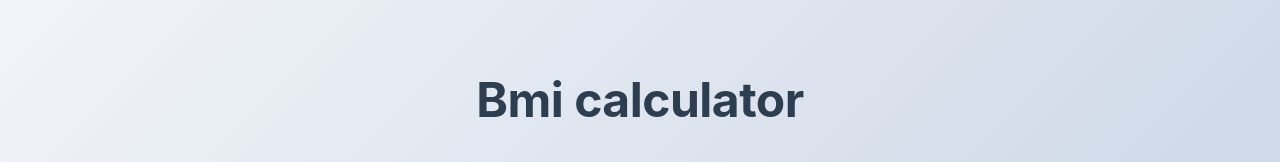
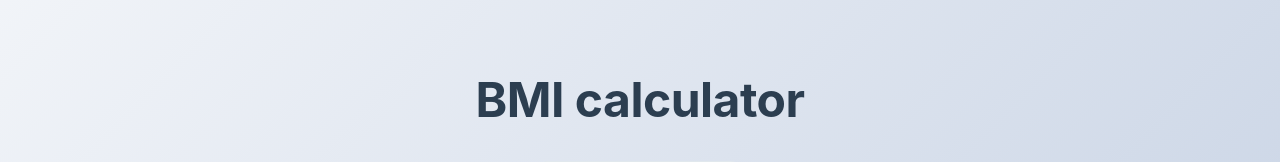
Before and after one commit to thamakorndontreethai/codespaces-react, a React (Vite) app: page / in a window 1280 px wide. Shown: the part 161-323 px from the top of the page. Built offline with nearby package versions, Linux system fonts and the light colour scheme.

Commit message:
fix: correct spelling of "BMI" in header of Bmi component

```diff
--- a/src/Bmi.jsx
+++ b/src/Bmi.jsx
@@ -13,7 +13,7 @@ export default function Bmi() {
         let h = parseFloat(h_inputRef.current.value)/100.0;
         setBmi(w/(h*h));
     }
-    return(<><h1> Bmi calculator</h1>
+    return(<><h1> BMI calculator</h1>
     weigth:<input ref={w_inputRef}/> kg.<br/>
     height:<input ref={h_inputRef}/> cm.<br/>
     <button onClick={()=>CalBmi()}>Calculate</button>
```
